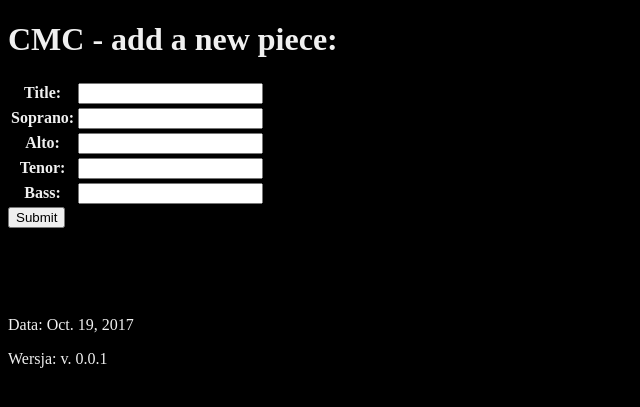
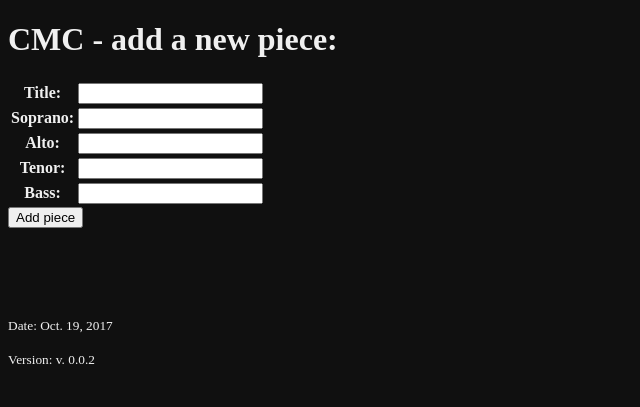
Before and after one commit to Ergaro/CheckMyChords, a Django app: template CMC/CheckMyChords/templates/new_piece.html in a window 1280 px wide. Shown: the top 407 px of the page, without its empty margins (0-640 px from the left). Run offline with Django 3.2, Linux system fonts and the light colour scheme; the template is opened without the code that fills it: values that come from a table or form of the project are taken from there, others are empty; parts of the project's set-up code (start-up, migrations or seed data) failed here and were passed over.

Commit message:
v.0.02 bugfix, minor style changes

```diff
--- a/CMC/CMC/urls.py
+++ b/CMC/CMC/urls.py
@@ -18,7 +18,6 @@ from django.contrib import admin
 from django.conf import settings
 from django.conf.urls.static import static
 from CheckMyChords.views import (
-    HelloWorldView,
     AddPieceView,
     CheckPieceView,
     PiecesView,
@@ -28,7 +27,6 @@ from CheckMyChords.views import (
 
 urlpatterns = [
     url(r'^admin/', admin.site.urls),
-    url(r'^hello_world$', HelloWorldView.as_view()),
 
     url(r'^new_piece$', AddPieceView.as_view(), name="add_new_piece"),
     url(r'^check_piece/(?P<piece_id>(\d)+)$', CheckPieceView.as_view(),
--- a/CMC/CheckMyChords/context_processors.py
+++ b/CMC/CheckMyChords/context_processors.py
@@ -3,6 +3,6 @@ import datetime
 def version(request):
     ctx = {
         'date': datetime.date.today(),
-        'version': 'v. 0.0.1'
+        'version': 'v. 0.0.2'
     }
     return ctx
--- a/CMC/CheckMyChords/harmony_rules.py
+++ b/CMC/CheckMyChords/harmony_rules.py
@@ -456,7 +456,7 @@ class Piece(object):
 
 
     def check_chords_in_context(self):
-        # Not yet implemented
+        # not yet implemented
         pass
 
 
--- a/CMC/CheckMyChords/templates/base.html
+++ b/CMC/CheckMyChords/templates/base.html
@@ -5,7 +5,7 @@
 	    <meta charset="utf-8">
 	    <style>
 			body {
-				background-color: black;
+				background-color: #101010;
 				color: #F0F0F0;
 			}
 		</style>
@@ -16,8 +16,8 @@
         {% endblock %}
         <br><br><br><br>
         <footer>
-        	<p>Data: {{ date }}</p>
-        	<p>Wersja: {{ version }}</p>
+        	<p><small>Date: {{ date }}</small></p>
+        	<p><small>Version: {{ version }}</small></p>
         </footer>
     </body>
 </html>
--- a/CMC/CheckMyChords/templates/new_piece.html
+++ b/CMC/CheckMyChords/templates/new_piece.html
@@ -11,6 +11,6 @@
 		<table>
 		{{ form.as_table}}
 		</table>
-		<input type= submit>
+		<input type= submit value="Add piece">
 	</form>
 {% endblock %}
--- a/CMC/CheckMyChords/templates/pieces.html
+++ b/CMC/CheckMyChords/templates/pieces.html
@@ -13,7 +13,7 @@
 	{% for piece in pieces %}
 		<li>
 			{{ piece.title }}
-			(added: {{ piece.date_added}})
+			<small>(added: {{ piece.date_added}})</small>
 			<a href="{% url 'check_piece' piece.id %}">
 			<button type="button" >
 			Check harmony!
```
Also changed, not shown: CMC/CheckMyChords/templates/check_piece.html (+1 -7 lines).
